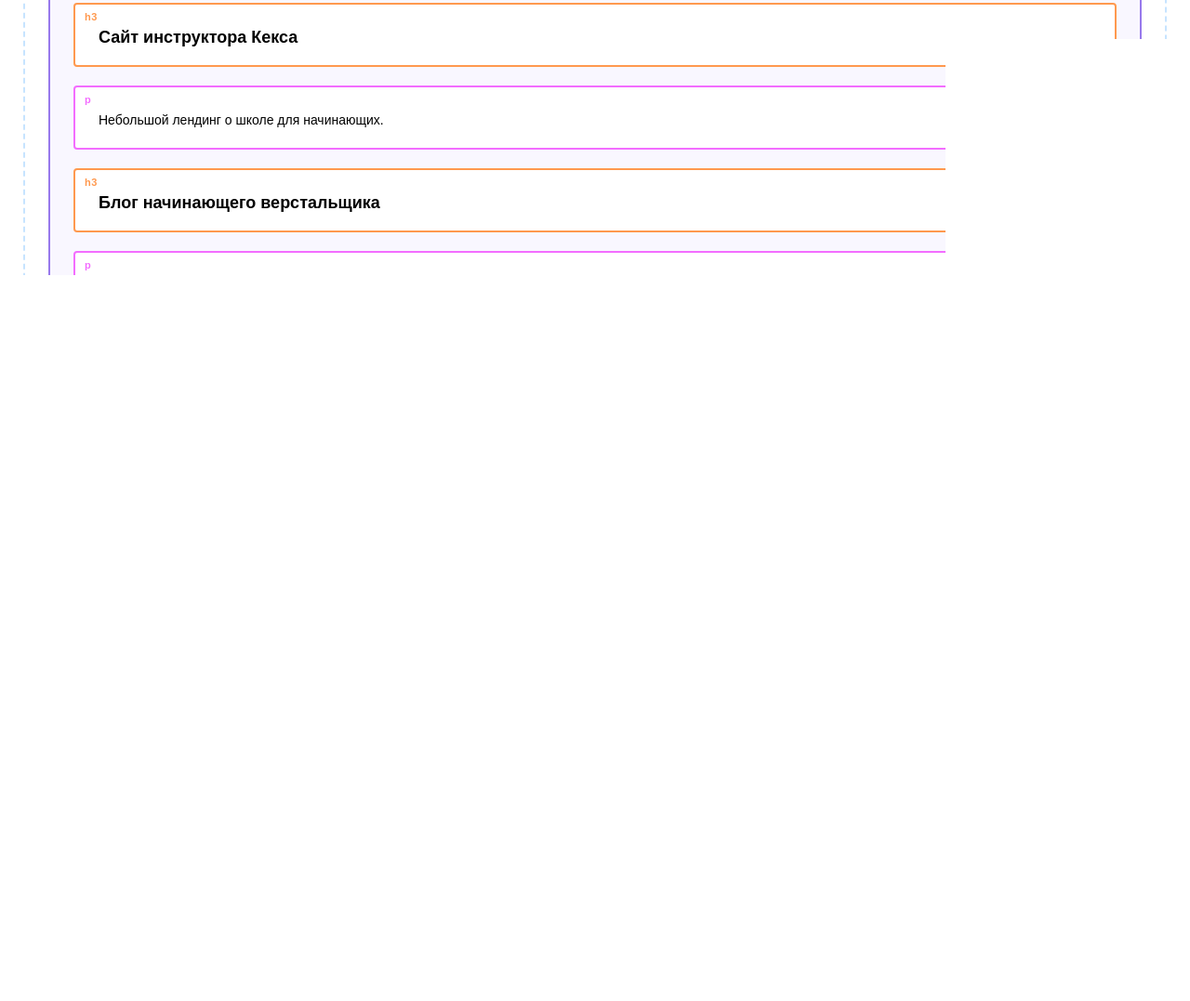
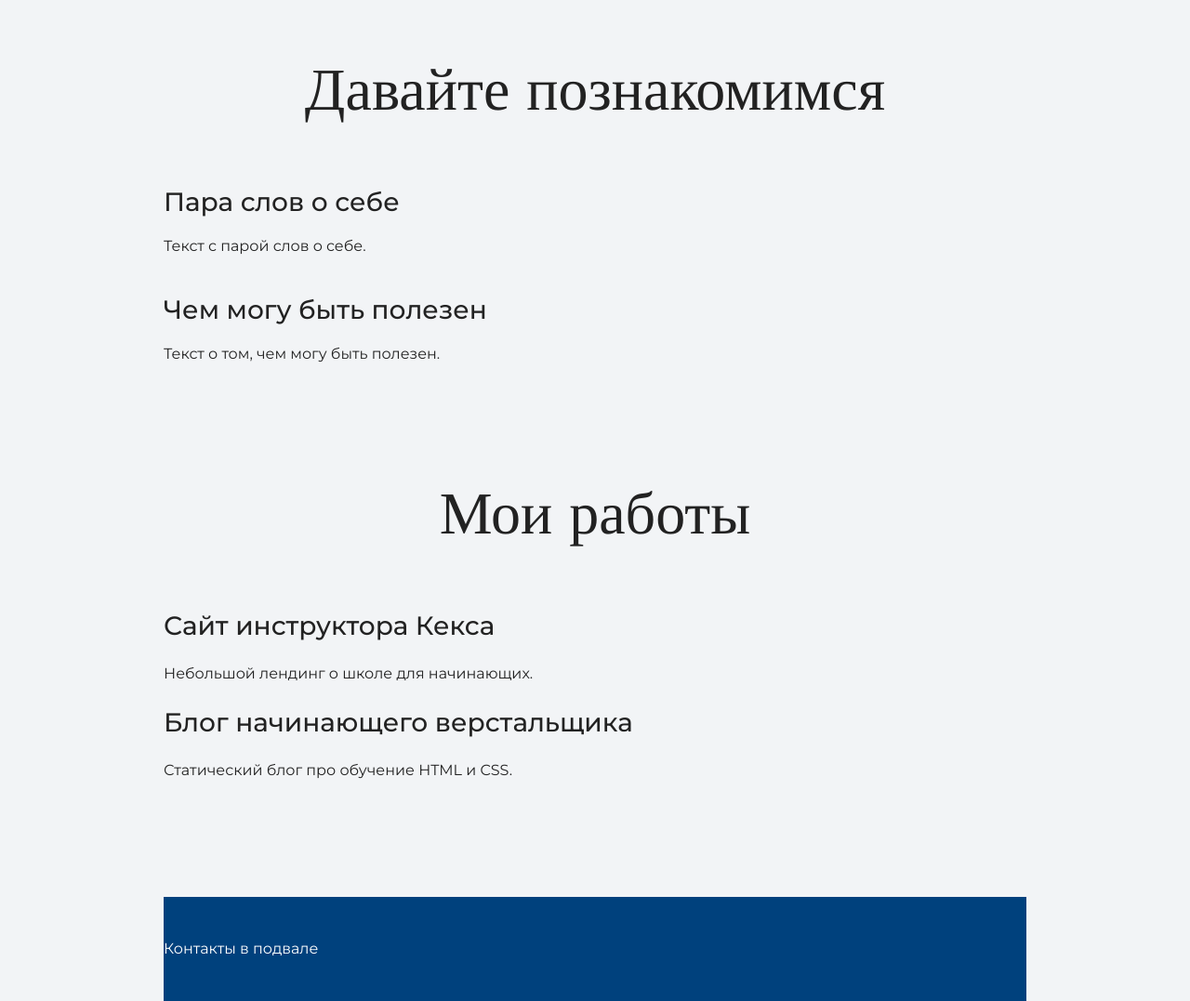
Before and after one commit to roman162/roman162.github.io, a plain HTML site: page index.html in a window 1280 px wide. Shown: the part 975-2052 px from the top of the page at 93% size. Before the commit the page ends 1467 px from the top, so only its background shows below. Drawn offline with nearby package versions, Linux system fonts and the light colour scheme.

Commit message:
Update index.html

```diff
--- a/index.html
+++ b/index.html
@@ -2,20 +2,26 @@
 <html lang="ru">
   <head>
     <meta charset="UTF-8">
-    <link rel="stylesheet" href="outlines.css">
+    <link rel="stylesheet" href="style.css">
+    <link href="https://fonts.googleapis.com/css?family=Montserrat:400,500,700|Old+Standard+TT&display=swap&subset=cyrillic" rel="stylesheet">
     <title>Портфолио Junior верстальщика</title>
   </head>
 
   <body>
+    <div class="container">
       <header class="page-header">
         Контакты в шапке
       </header>
+    </div>
 
+    <div class="container">
       <section class="hero-image">
         <h1 class="heading">Неопознанный Енот</h1>
         <p>Junior верстальщик</p>
       </section>
+    </div>
 
+    <div class="container">
       <section class="intro">
         <h2 class="subheading">Давайте познакомимся</h2>
         <h3>Пара слов о себе</h3>
@@ -23,7 +29,9 @@
         <h3>Чем могу быть полезен</h3>
         <p>Текст о том, чем могу быть полезен.</p>
       </section>
+    </div>
 
+    <div class="container">
       <section class="portfolio">
         <h2 class="subheading">Мои работы</h2>
 
@@ -33,9 +41,12 @@
         <h3>Блог начинающего верстальщика</h3>
         <p>Статический блог про обучение HTML и CSS.</p>
       </section>
+    </div>
 
+    <div class="container">
       <footer class="page-footer">
         Контакты в подвале
       </footer>
+    </div>
   </body>
 </html>
```
Lines whose indentation alone changed are shown as unchanged.
